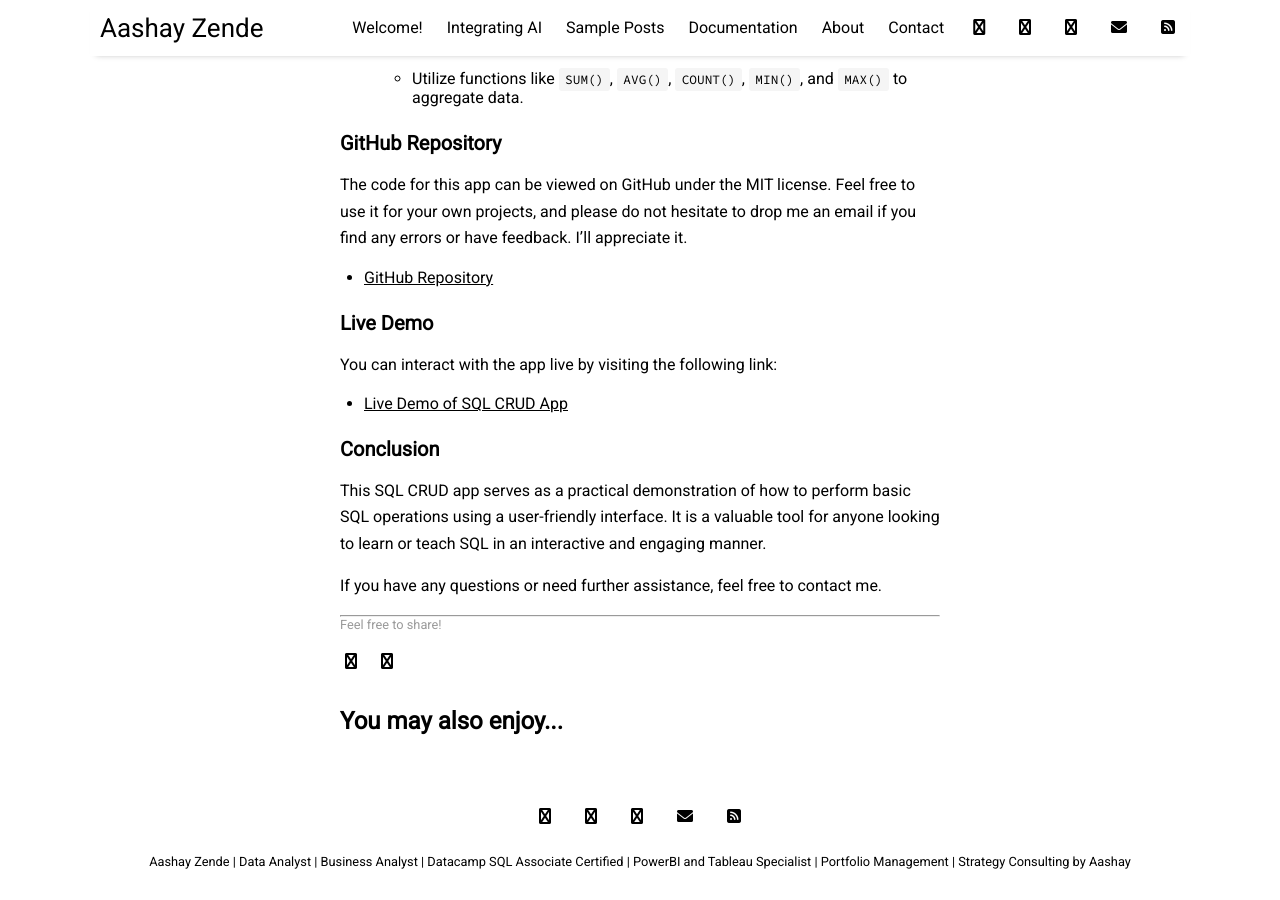
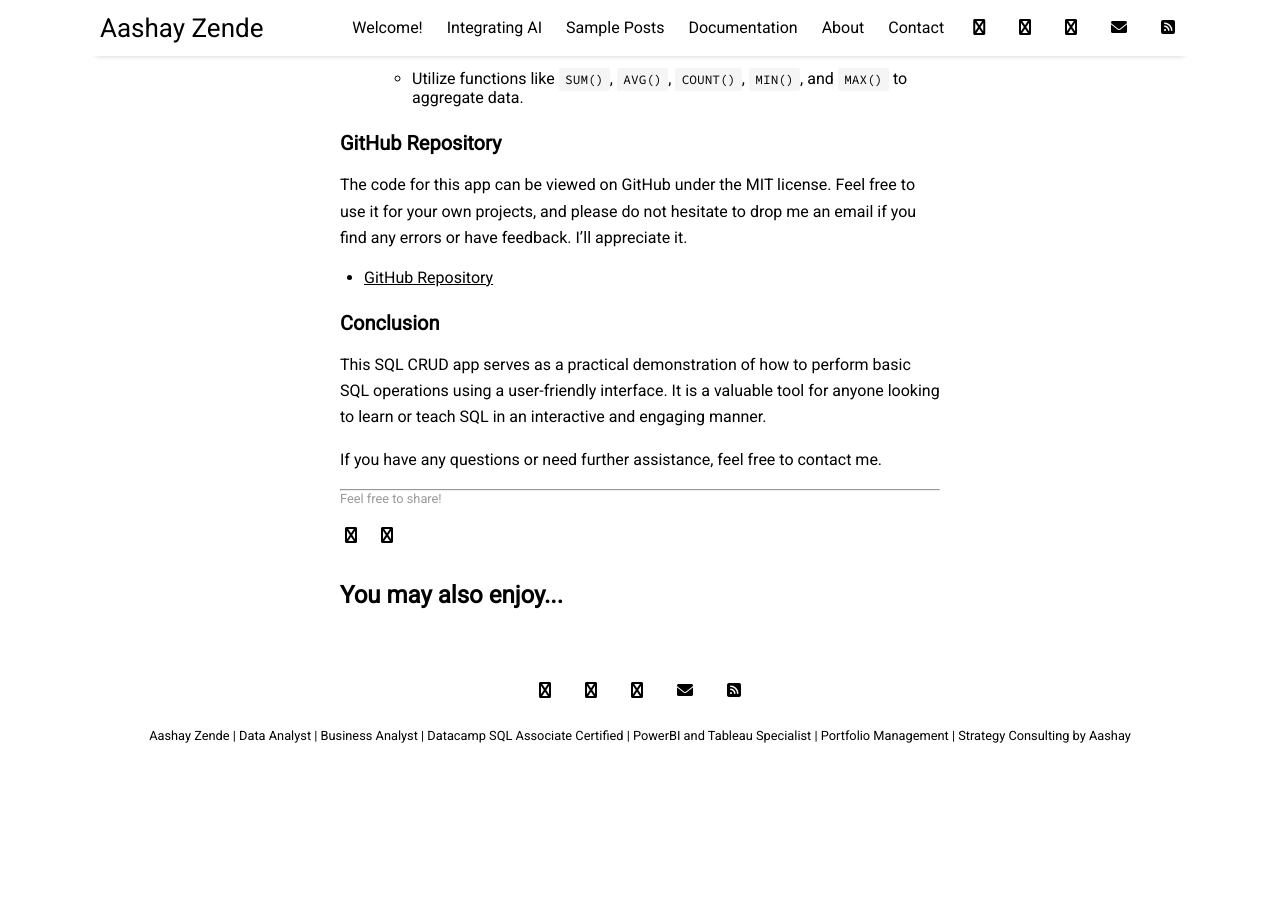
Before and after one commit to ashz1/posts, a Jekyll site: the page built from _posts/2024-07-10-SQL-App-by-Aashay.md, in a window 1280 px wide and 900 px high, scrolled down 1770 px. Built offline with Jekyll 4.4.1, drawn with Linux system fonts in a browser that asks for light colours; nearby versions of some CDN libraries; after the commit the page ends 2544 px from its top, so only the background shows below that.

Commit message:
Update 2024-07-10-SQL-App-by-Aashay.md

```diff
--- a/_posts/2024-07-10-SQL-App-by-Aashay.md
+++ b/_posts/2024-07-10-SQL-App-by-Aashay.md
@@ -55,13 +55,8 @@ The app, built using Python's Streamlit library, allows users to perform basic C
 
 The code for this app can be viewed on GitHub under the MIT license. Feel free to use it for your own projects, and please do not hesitate to drop me an email if you find any errors or have feedback. I’ll appreciate it.
 
-- [GitHub Repository](#)
+- [GitHub Repository](https://github.com/ashz1/SQLproject)
 
-### Live Demo
-
-You can interact with the app live by visiting the following link:
-
-- [Live Demo of SQL CRUD App](https://sqlproject.streamlit.app/)
 
 ### Conclusion
 
```
